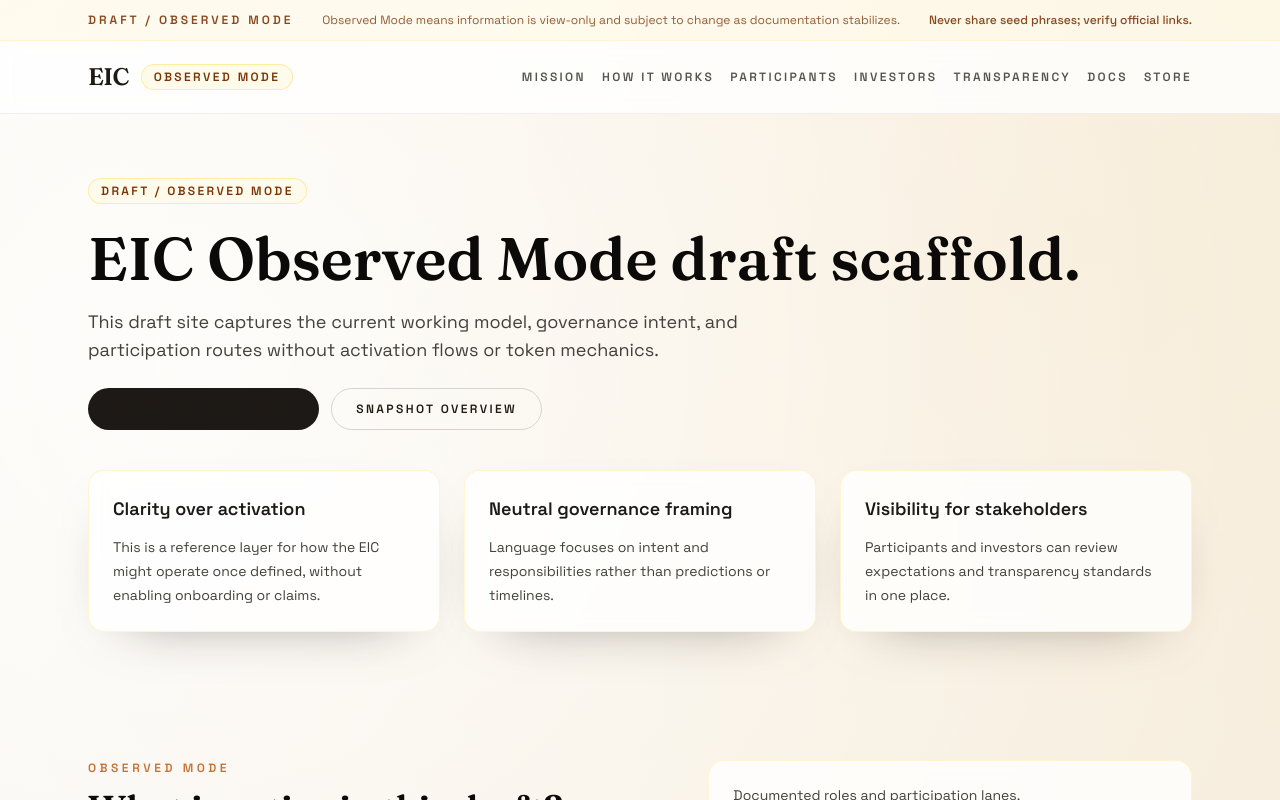
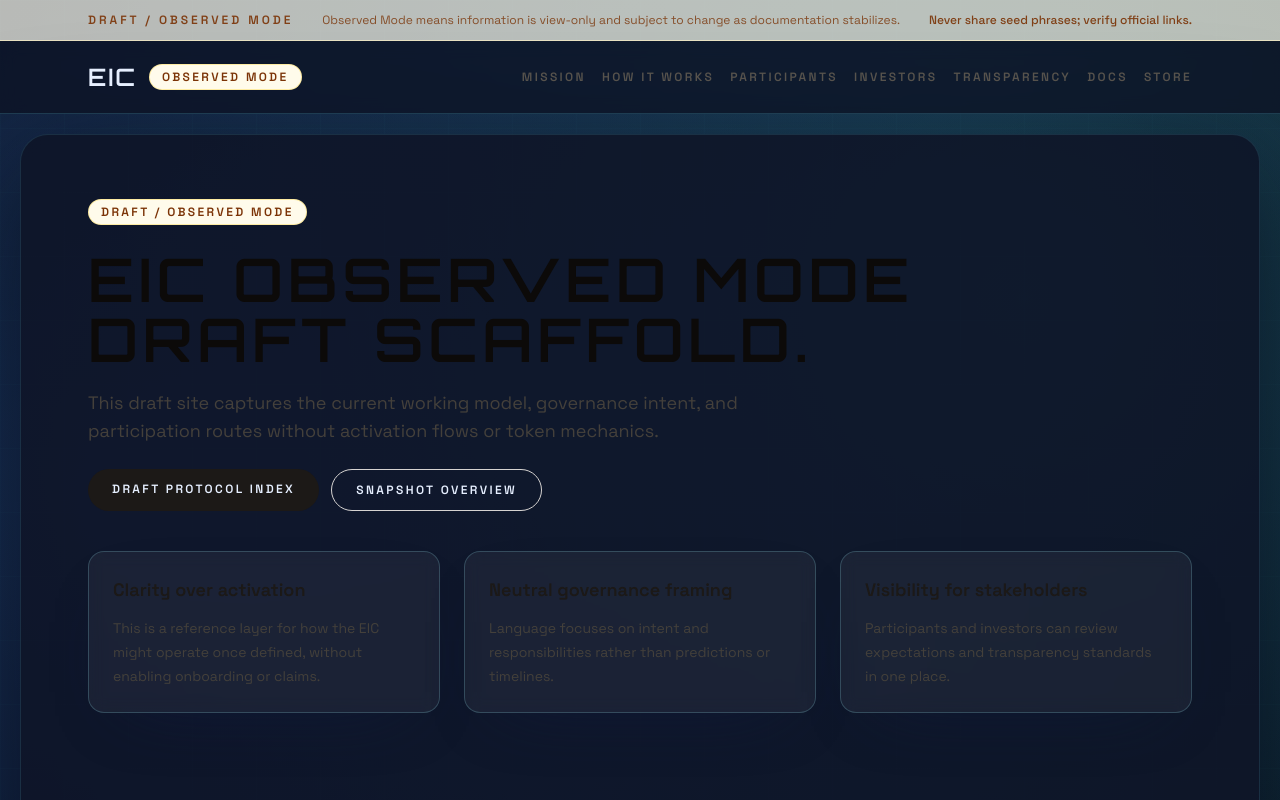
Before and after one commit to eicfoundations/eic, a Next.js app: page / in a window 1280 px wide. Shown: the top 800 px of the page. Built offline with nearby package versions, Linux system fonts and the light colour scheme.

Commit message:
Light Grid cosmetic pass

```diff
--- a/src/app/globals.css
+++ b/src/app/globals.css
@@ -1,19 +1,21 @@
 @import "tailwindcss";
 
 :root {
-  --ink: #1f1a12;
-  --muted: #5f574c;
-  --canvas: #f6f1e8;
-  --highlight: #f8ead1;
-  --accent: #b37725;
-  --shadow: rgba(31, 24, 16, 0.15);
+  --ink: #e6efff;
+  --muted: #a7b7d9;
+  --canvas: #0a0f1f;
+  --panel: rgba(14, 20, 38, 0.88);
+  --highlight: rgba(111, 231, 255, 0.14);
+  --accent: #6fe7ff;
+  --accent-warm: #d6b36a;
+  --shadow: rgba(3, 6, 16, 0.7);
 }
 
 @theme inline {
   --color-background: var(--canvas);
   --color-foreground: var(--ink);
   --font-sans: var(--font-space-grotesk);
-  --font-display: var(--font-fraunces);
+  --font-display: var(--font-orbitron);
 }
 
 * {
@@ -23,18 +25,43 @@
 body {
   background-color: var(--canvas);
   background-image: radial-gradient(
-      circle at 15% 15%,
-      rgba(255, 255, 255, 0.8),
-      transparent 50%
+      circle at 10% 20%,
+      rgba(47, 94, 164, 0.45),
+      transparent 55%
     ),
     radial-gradient(
-      circle at 85% 10%,
-      rgba(248, 234, 209, 0.7),
-      transparent 55%
+      circle at 80% 12%,
+      rgba(62, 179, 202, 0.35),
+      transparent 45%
     ),
-    linear-gradient(120deg, rgba(255, 255, 255, 0.5), transparent 45%);
+    radial-gradient(
+      circle at 50% 70%,
+      rgba(25, 40, 90, 0.6),
+      transparent 60%
+    ),
+    linear-gradient(165deg, rgba(7, 11, 24, 0.96), rgba(4, 7, 18, 0.98));
   color: var(--ink);
   font-family: var(--font-space-grotesk), system-ui, sans-serif;
+  position: relative;
+}
+
+body::before {
+  content: "";
+  position: fixed;
+  inset: 0;
+  pointer-events: none;
+  background-image: linear-gradient(
+      rgba(111, 231, 255, 0.08) 1px,
+      transparent 1px
+    ),
+    linear-gradient(
+      90deg,
+      rgba(111, 231, 255, 0.08) 1px,
+      transparent 1px
+    );
+  background-size: 64px 64px;
+  opacity: 0.28;
+  z-index: 0;
 }
 
 a {
@@ -43,13 +70,44 @@ a {
 }
 
 .font-display {
-  font-family: var(--font-fraunces), "Times New Roman", serif;
+  font-family: var(--font-orbitron), system-ui, sans-serif;
+  letter-spacing: 0.08em;
+  text-transform: uppercase;
 }
 
 .page-shell {
   min-height: 100vh;
   display: flex;
   flex-direction: column;
+  position: relative;
+  z-index: 1;
+}
+
+main {
+  background: var(--panel);
+  box-shadow: 0 30px 120px var(--shadow);
+  border: 1px solid rgba(111, 231, 255, 0.12);
+}
+
+@media (min-width: 768px) {
+  main {
+    margin: 20px 20px 32px;
+    border-radius: 28px;
+  }
+}
+
+header,
+footer {
+  background: rgba(12, 18, 36, 0.78);
+  color: var(--ink);
+}
+
+header {
+  border-bottom-color: rgba(111, 231, 255, 0.18);
+}
+
+footer {
+  border-top-color: rgba(111, 231, 255, 0.18);
 }
 
 .rise {
--- a/src/app/layout.tsx
+++ b/src/app/layout.tsx
@@ -1,5 +1,5 @@
 import type { Metadata } from "next";
-import { Fraunces, Space_Grotesk } from "next/font/google";
+import { Orbitron, Space_Grotesk } from "next/font/google";
 import "./globals.css";
 import Footer from "../components/Footer";
 import Navbar from "../components/Navbar";
@@ -10,8 +10,8 @@ const spaceGrotesk = Space_Grotesk({
   subsets: ["latin"],
 });
 
-const fraunces = Fraunces({
-  variable: "--font-fraunces",
+const orbitron = Orbitron({
+  variable: "--font-orbitron",
   subsets: ["latin"],
 });
 
@@ -28,7 +28,7 @@ export default function RootLayout({
   return (
     <html lang="en">
       <body
-        className={`${spaceGrotesk.variable} ${fraunces.variable} antialiased`}
+        className={`${spaceGrotesk.variable} ${orbitron.variable} antialiased`}
       >
         <div className="page-shell">
           <SiteNotice />
--- a/src/components/Card.tsx
+++ b/src/components/Card.tsx
@@ -9,7 +9,7 @@ type CardProps = {
 export default function Card({ children, className = "", style }: CardProps) {
   return (
     <div
-      className={`rounded-2xl border border-amber-100/80 bg-white/80 p-6 shadow-[0_20px_60px_-40px_rgba(31,24,16,0.6)] backdrop-blur ${className}`.trim()}
+      className={`rounded-2xl border border-cyan-200/20 bg-white/5 p-6 shadow-[0_25px_70px_-45px_rgba(15,25,60,0.85)] backdrop-blur ${className}`.trim()}
       style={style}
     >
       {children}
```
